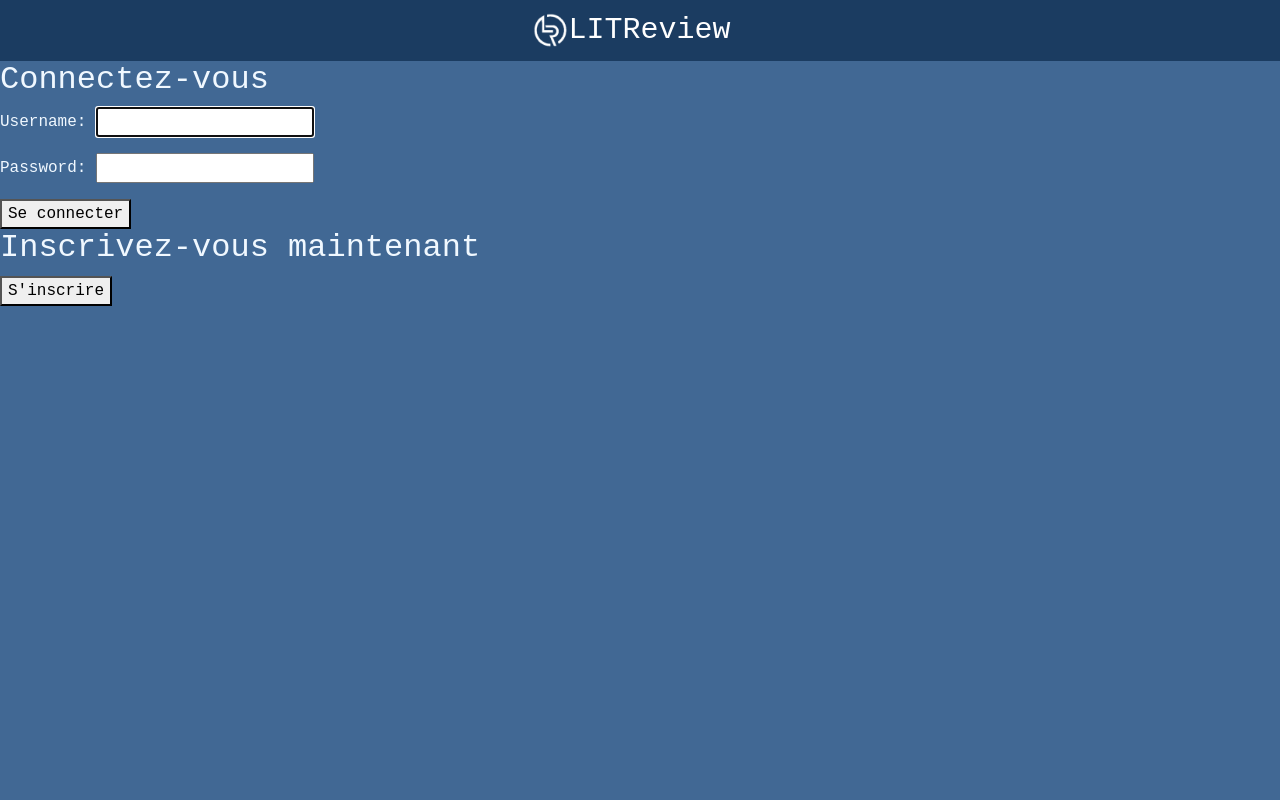
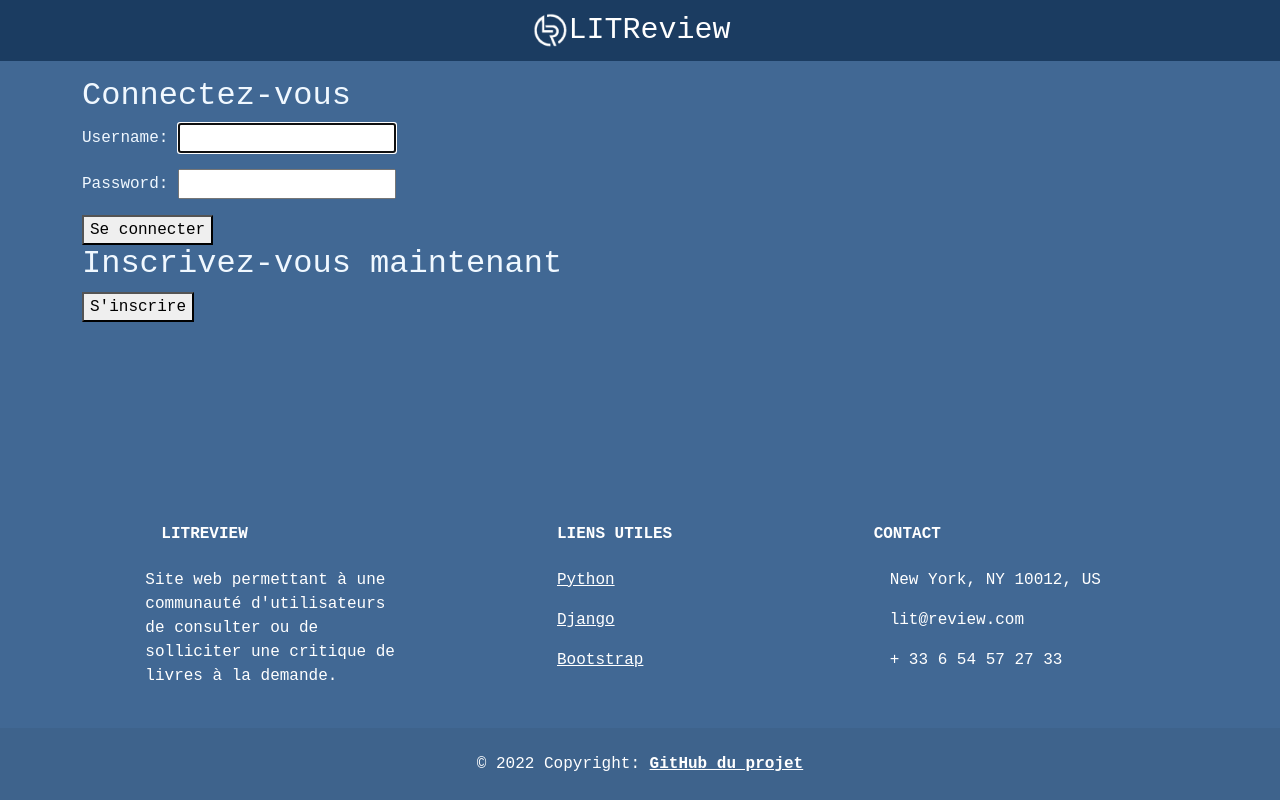
Before and after one commit to A-Nourry/P9_LITReview, a Django app: page / in a window 1280 px wide. Run offline with Django 4.2, Linux system fonts and the light colour scheme; style sheets or scripts are compiled from the project's sources; parts of the project's set-up code (start-up, migrations or seed data) failed here and were passed over.

Commit message:
css file renamed

```diff
--- a/templates/base.html
+++ b/templates/base.html
@@ -11,12 +11,12 @@
     <!-- CSS -->
     <link href="https://cdn.jsdelivr.net/npm/bootstrap@5.2.0/dist/css/bootstrap.min.css" rel="stylesheet"
         integrity="sha384-gH2yIJqKdNHPEq0n4Mqa/HGKIhSkIHeL5AyhkYV8i59U5AR6csBvApHHNl/vI1Bx" crossorigin="anonymous">
-    <link rel="stylesheet" href="{% static 'styles.css' %}" />
+    <link rel="stylesheet" href="{% static 'css/style.css' %}" />
 
     <title>LITReview</title>
 </head>
 
-<body>
+<body class="d-flex flex-column min-vh-100">
     <header>
         <div class="container-fluid" id="nav">
             <div class="row">
@@ -29,7 +29,7 @@
                     <div class="flex-grow-1">
 
                         <a class="navbar-brand" href="{% url 'feed' %}" id="brand"><img src="{% static 'images/LR_logo.png' %}"
-                                alt="" width="35" height="35" class="d-inline-block align-text-top">LITReview</a>
+                                alt="logo" width="35" height="35" class="d-inline-block align-text-top">LITReview</a>
 
                         <button class="navbar-toggler" type="button" data-bs-toggle="collapse"
                             data-bs-target=".dual-collapse2">
@@ -61,9 +61,89 @@
         </div>
     </header>
 
-    <div class="main">
+    <!-- Spacer -->
+    <div class="d-flex justify-content-center justify-content-lg-between p-2">
+    </div>
+
+    <div class="container main">
         {% block content %}{% endblock content %}
     </div>
+
+    <!-- Spacer -->
+    <div class="d-flex justify-content-center justify-content-lg-between p-2">
+    </div>
+
+    <footer class="footer text-center text-lg-start bg-custom text-white mt-auto"">
+
+      <!-- Spacer -->
+      <div class="d-flex justify-content-center justify-content-lg-between p-2">
+      </div>
+
+
+        <!-- Section: Links  -->
+        <section class="">
+          <div class="container text-center text-md-start mt-5">
+            <!-- Grid row -->
+            <div class="row mt-3">
+              <!-- Grid column -->
+              <div class="col-md-3 col-lg-4 col-xl-3 mx-auto mb-4">
+                <!-- Content -->
+                <h6 class="text-uppercase fw-bold mb-4">
+                  <i class="fas fa-gem me-3"></i>LITReview
+                </h6>
+                <p>
+                    Site web permettant à une communauté d'utilisateurs de consulter ou de solliciter une critique de livres à la demande.
+                </p>
+              </div>
+              <!-- Grid column -->
+
+              <!-- Grid column -->
+              <div class="col-md-2 col-lg-2 col-xl-2 mx-auto mb-4">
+                <!-- Links -->
+                <h6 class="text-uppercase fw-bold mb-4">
+                  Liens utiles
+                </h6>
+                <p>
+                  <a href="https://www.python.org/" class="text-reset">Python</a>
+                </p>
+                <p>
+                  <a href="https://www.djangoproject.com/" class="text-reset">Django</a>
+                </p>
+                <p>
+                  <a href="https://getbootstrap.com/" class="text-reset">Bootstrap</a>
+                </p>
+              </div>
+              <!-- Grid column -->
+
+              <!-- Grid column -->
+
+              <!-- Grid column -->
+
+              <!-- Grid column -->
+              <div class="col-md-4 col-lg-3 col-xl-3 mx-auto mb-md-0 mb-4">
+                <!-- Links -->
+                <h6 class="text-uppercase fw-bold mb-4">Contact</h6>
+                <p><i class="fas fa-home me-3"></i> New York, NY 10012, US</p>
+                <p>
+                  <i class="fas fa-envelope me-3"></i>
+                  lit@review.com
+                </p>
+                <p><i class="fas fa-phone me-3"></i> + 33 6 54 57 27 33</p>
+              </div>
+              <!-- Grid column -->
+            </div>
+            <!-- Grid row -->
+          </div>
+        </section>
+        <!-- Section: Links  -->
+
+        <!-- Copyright -->
+        <div class="text-center p-4" style="background-color: rgba(0, 0, 0, 0.05);">
+          © 2022 Copyright:
+          <a class="text-reset fw-bold" href="https://github.com/A-Nourry">GitHub du projet</a>
+        </div>
+        <!-- Copyright -->
+      </footer>
 
 
     <script src="https://cdn.jsdelivr.net/npm/bootstrap@5.2.0/dist/js/bootstrap.bundle.min.js"
```
